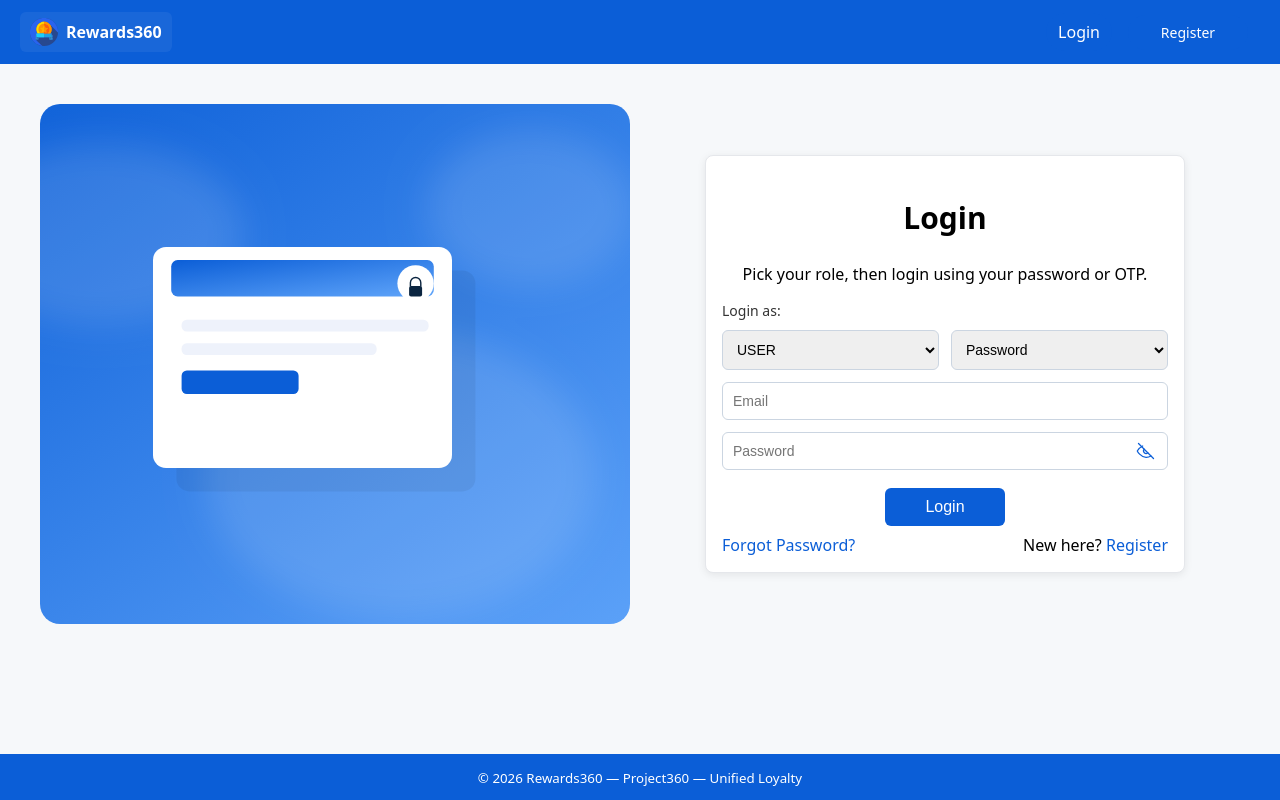
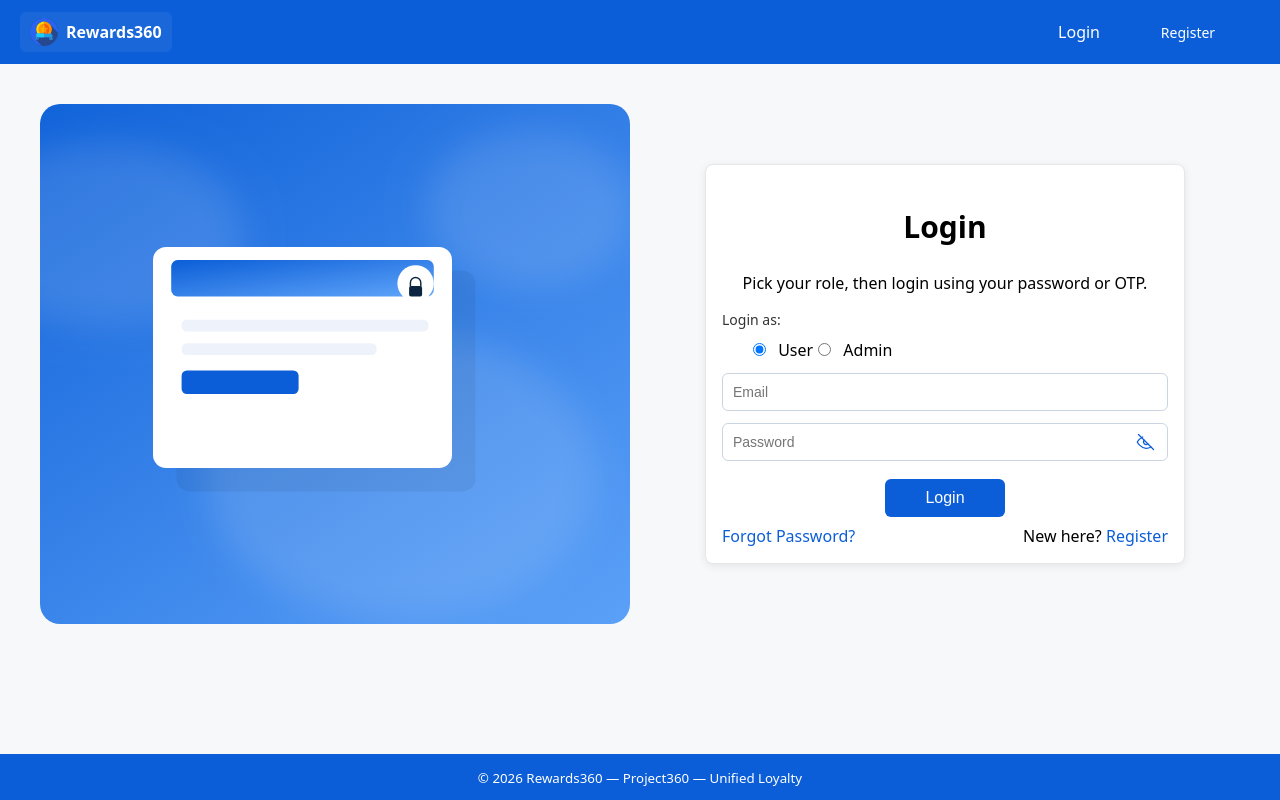
Before and after one commit to KRevanthCTS/Rewards360, a React (Vite) app in the folder frontend/: page /login in a window 1280 px wide. Built offline with nearby package versions, Linux system fonts and the light colour scheme; no server answers.

Commit message:
Radio buttons kept in Login and Register pages

```diff
--- a/frontend/src/pages/auth/Login.jsx
+++ b/frontend/src/pages/auth/Login.jsx
@@ -47,15 +47,11 @@ export default function Login(){
         <p style={{textAlign: 'center',fontSize:'16px'}}>Pick your role, then login using your password or OTP.</p>
         <form onSubmit={submit}>
           <label>Login as:</label>
-          <div className="flex" style={{gap:12}}>
-            <select name="role" value={form.role} onChange={onChange} className="input" style={{flex:1}}>
-              <option>USER</option>
-              <option>ADMIN</option>
-            </select>
-            <select name="mode" value={form.mode} onChange={onChange} className="input" style={{flex:1}}>
-              <option>Password</option>
-              <option>OTP</option>
-            </select>
+          <div className="flex" style={{gap:12, alignItems: 'flex-start'}}>
+            <ul className="role-list" style={{alignItems: 'center', margin:6}}>
+              <input type="radio" name="role" value="USER" checked={form.role === 'USER'} onChange={onChange} /> User
+              <input type="radio" name="role" value="ADMIN" checked={form.role === 'ADMIN'} onChange={onChange} /> Admin
+            </ul>
           </div>
           <input className="input"
           name="email"
--- a/frontend/src/pages/auth/Register.jsx
+++ b/frontend/src/pages/auth/Register.jsx
@@ -45,10 +45,10 @@ export default function Register(){
   <form onSubmit={submit} className="grid cols-2" style={{ gap: 8 }}>
         <div>
           <label style={{fontSize: '16px'}}>Register as</label>
-          <select className="input" name="role" value={f.role} onChange={onChange}>
-            <option>USER</option>
-            <option>ADMIN</option>
-          </select>
+          <ul className="role-list" style={{margin:6}}>
+            <input type="radio" name="role" value="USER" checked={f.role === 'USER'} onChange={onChange} /> User
+            <input type="radio" name="role" value="ADMIN" checked={f.role === 'ADMIN'} onChange={onChange} /> Admin
+          </ul>
         </div>
         <div>
           <label style={{fontSize: '16px'}}>Name</label>
--- a/frontend/src/styles.css
+++ b/frontend/src/styles.css
@@ -343,3 +343,16 @@ main {
   /* keep default list item layout but ensure spacing */
   margin: 0;
 }
+
+/* Role list (bullet-style) used in auth forms */
+.role-list {
+  list-style: disc;
+  padding-left: 20px;
+  margin: 6px 0;
+}
+.role-list li {
+  margin: 6px 0;
+}
+.role-list input[type="radio"] {
+  margin-right: 8px;
+}
```
